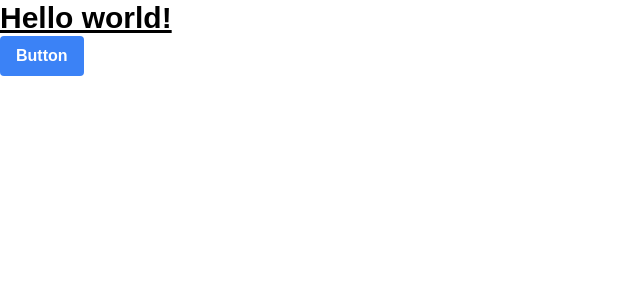
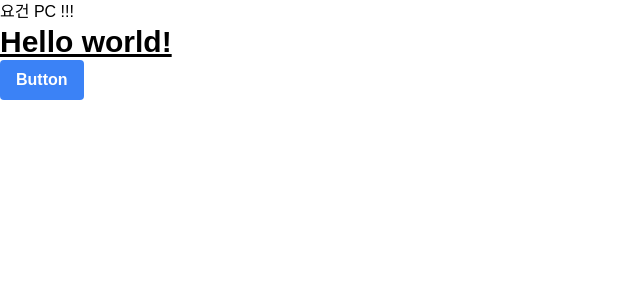
Before and after one commit to Almond-Daelim/NALJOMBWA, a React (Create React App) app: page / in a window 1280 px wide. Shown: the top 300 px of the page, without its empty margins (0-640 px from the left). Built offline with nearby package versions, Linux system fonts and the light colour scheme.

Commit message:
init setting

```diff
--- a/src/App.js
+++ b/src/App.js
@@ -1,8 +1,17 @@
 import '../src/styles/global.css';
+import { Mobile, PC } from '../src/hooks/useMediaQuery';
 
 function App() {
   return (
     <>
+      <div>
+        <Mobile>
+          <div className="mobile_container">이건 모바일 !!</div>
+        </Mobile>
+        <div className="pc_container">
+          <PC>요건 PC !!!</PC>
+        </div>
+      </div>
       <div className="text-3xl font-bold underline">Hello world!</div>
       <button class="bg-blue-500 hover:bg-blue-700 text-white font-bold py-2 px-4 rounded">
         Button
--- /dev/null
+++ b/src/hooks/useMediaQuery.js
@@ -0,0 +1,19 @@
+/* eslint-disable prettier/prettier */
+import React from 'react';
+import { useMediaQuery } from 'react-responsive';
+
+const Mobile = ({ children }) => {
+    const isMobile = useMediaQuery({
+        query: '(max-width:767px)',
+    });
+    return <React.Fragment>{isMobile && children}</React.Fragment>;
+};
+
+const PC = ({ children }) => {
+    const isPc = useMediaQuery({
+        query: '(min-width:768px) ',
+    });
+    return <React.Fragment>{isPc && children}</React.Fragment>;
+};
+
+export { Mobile, PC };
```
